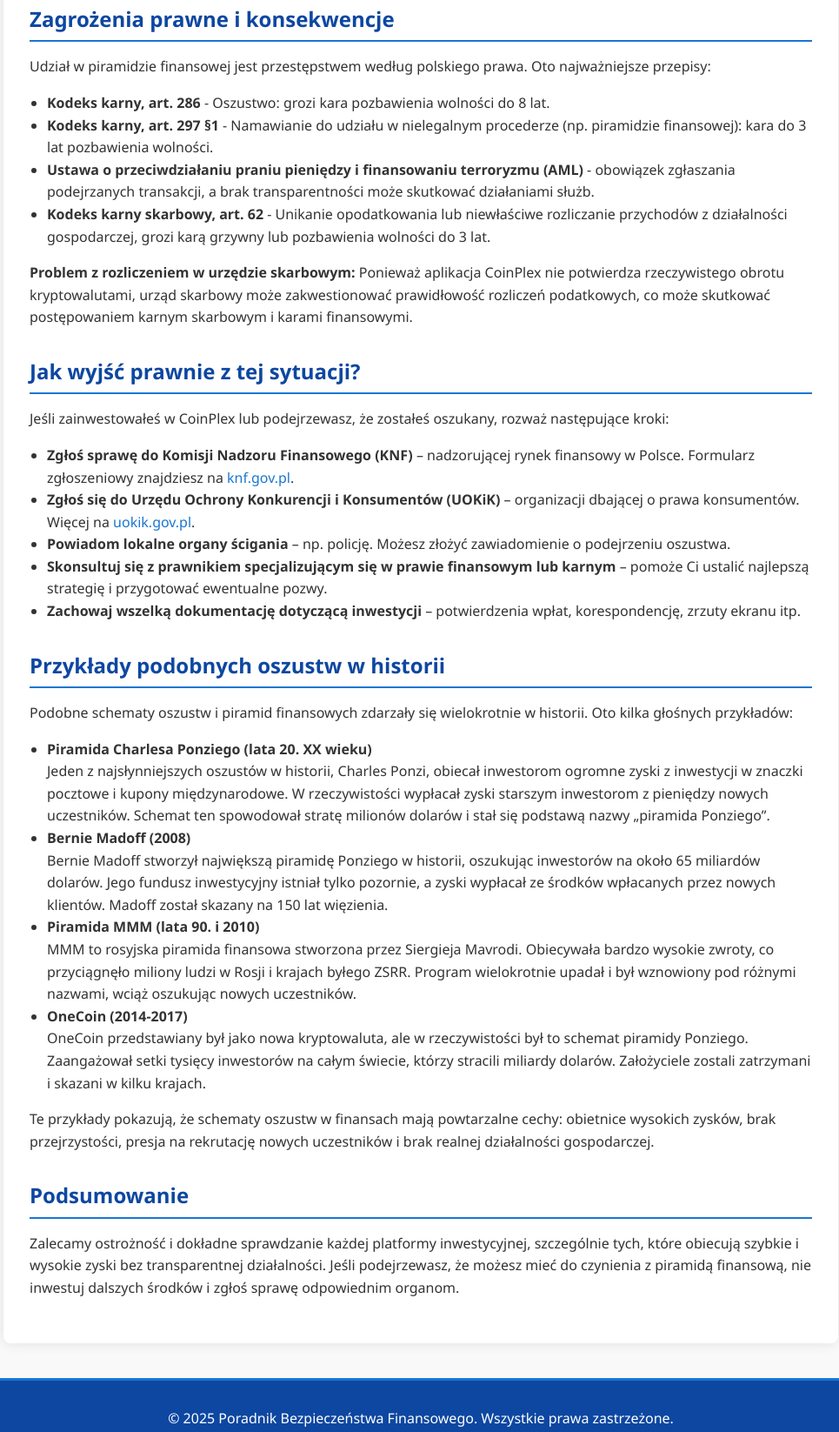
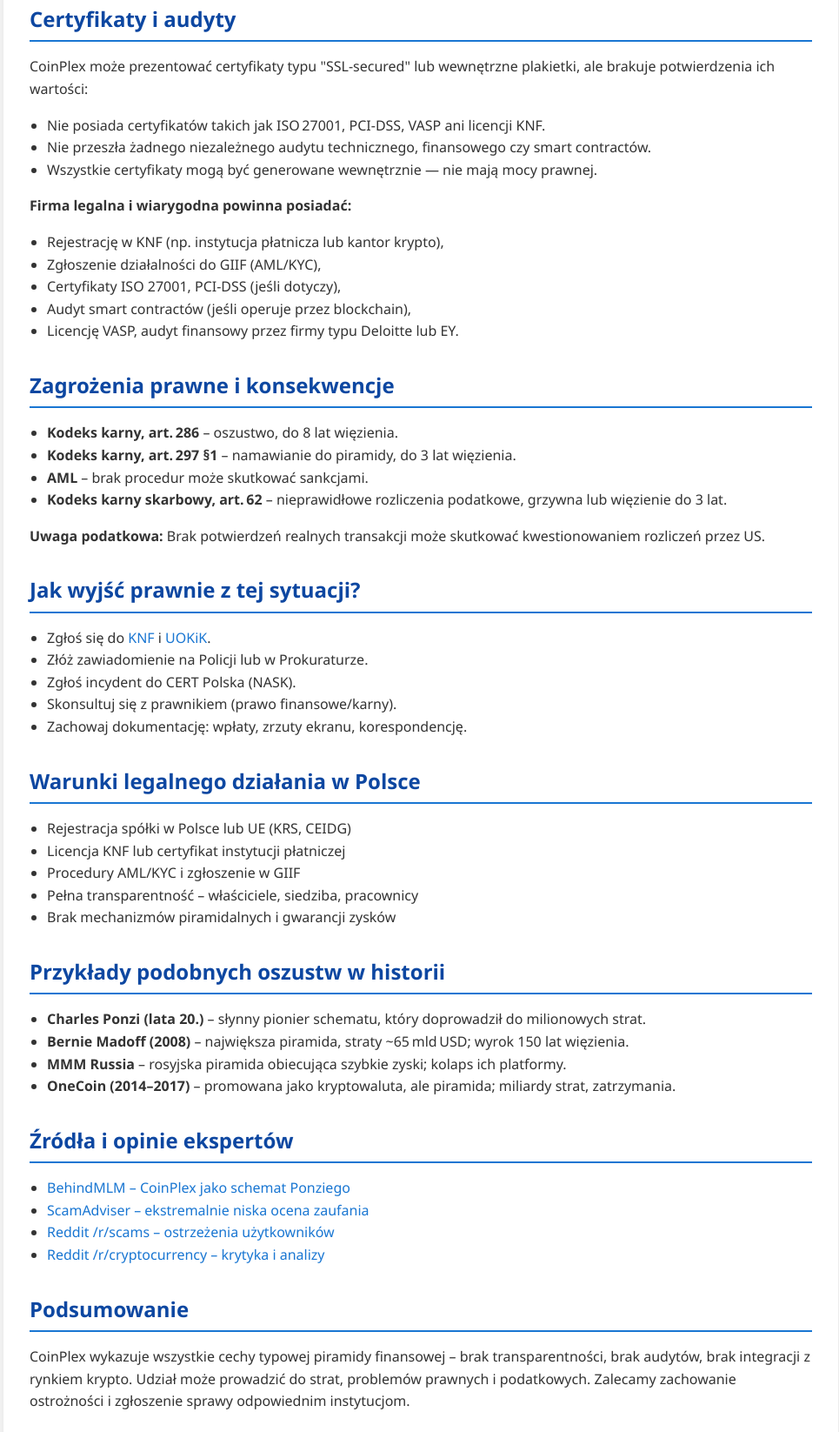
Before and after one commit to krzysztofadamjak/coimplex, a plain HTML site: page index.html in a window 1280 px wide. Shown: the part 1007-2653 px from the top of the page at 87% size, without its empty margins (156-1121 px from the left). Drawn offline with Linux system fonts and the light colour scheme.

Commit message:
Update index.html

```diff
--- a/index.html
+++ b/index.html
@@ -56,6 +56,14 @@
     a:hover {
       text-decoration: underline;
     }
+    .warning {
+      background-color: #fff3cd;
+      border-left: 6px solid #ffeeba;
+      padding: 10px 15px;
+      margin-bottom: 20px;
+      border-radius: 4px;
+      color: #856404;
+    }
     footer {
       background-color: #0d47a1;
       color: white;
@@ -64,14 +72,6 @@
       margin-top: 40px;
       font-size: 0.9rem;
       border-top: 3px solid #1976d2;
-    }
-    .warning {
-      background-color: #fff3cd;
-      border-left: 6px solid #ffeeba;
-      padding: 10px 15px;
-      margin-bottom: 20px;
-      border-radius: 4px;
-      color: #856404;
     }
   </style>
 </head>
@@ -108,61 +108,85 @@
     </section>
 
     <section>
+      <h2>Certyfikaty i audyty</h2>
+      <p>CoinPlex może prezentować certyfikaty typu "SSL-secured" lub wewnętrzne plakietki, ale brakuje potwierdzenia ich wartości:</p>
+      <ul>
+        <li>Nie posiada certyfikatów takich jak ISO 27001, PCI‑DSS, VASP ani licencji KNF.</li>
+        <li>Nie przeszła żadnego niezależnego audytu technicznego, finansowego czy smart contractów.</li>
+        <li>Wszystkie certyfikaty mogą być generowane wewnętrznie — nie mają mocy prawnej.</li>
+      </ul>
+      <p><strong>Firma legalna i wiarygodna powinna posiadać:</strong></p>
+      <ul>
+        <li>Rejestrację w KNF (np. instytucja płatnicza lub kantor krypto),</li>
+        <li>Zgłoszenie działalności do GIIF (AML/KYC),</li>
+        <li>Certyfikaty ISO 27001, PCI‑DSS (jeśli dotyczy),</li>
+        <li>Audyt smart contractów (jeśli operuje przez blockchain),</li>
+        <li>Licencję VASP, audyt finansowy przez firmy typu Deloitte lub EY.</li>
+      </ul>
+    </section>
+
+    <section>
       <h2>Zagrożenia prawne i konsekwencje</h2>
-      <p>Udział w piramidzie finansowej jest przestępstwem według polskiego prawa. Oto najważniejsze przepisy:</p>
       <ul>
-        <li><strong>Kodeks karny, art. 286</strong> - Oszustwo: grozi kara pozbawienia wolności do 8 lat.</li>
-        <li><strong>Kodeks karny, art. 297 §1</strong> - Namawianie do udziału w nielegalnym procederze (np. piramidzie finansowej): kara do 3 lat pozbawienia wolności.</li>
-        <li><strong>Ustawa o przeciwdziałaniu praniu pieniędzy i finansowaniu terroryzmu (AML)</strong> - obowiązek zgłaszania podejrzanych transakcji, a brak transparentności może skutkować działaniami służb.</li>
-        <li><strong>Kodeks karny skarbowy, art. 62</strong> - Unikanie opodatkowania lub niewłaściwe rozliczanie przychodów z działalności gospodarczej, grozi karą grzywny lub pozbawienia wolności do 3 lat.</li>
+        <li><strong>Kodeks karny, art. 286</strong> – oszustwo, do 8 lat więzienia.</li>
+        <li><strong>Kodeks karny, art. 297 §1</strong> – namawianie do piramidy, do 3 lat więzienia.</li>
+        <li><strong>AML</strong> – brak procedur może skutkować sankcjami.</li>
+        <li><strong>Kodeks karny skarbowy, art. 62</strong> – nieprawidłowe rozliczenia podatkowe, grzywna lub więzienie do 3 lat.</li>
       </ul>
-      <p><strong>Problem z rozliczeniem w urzędzie skarbowym:</strong> Ponieważ aplikacja CoinPlex nie potwierdza rzeczywistego obrotu kryptowalutami, urząd skarbowy może zakwestionować prawidłowość rozliczeń podatkowych, co może skutkować postępowaniem karnym skarbowym i karami finansowymi.</p>
+      <p><strong>Uwaga podatkowa:</strong> Brak potwierdzeń realnych transakcji może skutkować kwestionowaniem rozliczeń przez US.</p>
     </section>
 
     <section>
       <h2>Jak wyjść prawnie z tej sytuacji?</h2>
-      <p>Jeśli zainwestowałeś w CoinPlex lub podejrzewasz, że zostałeś oszukany, rozważ następujące kroki:</p>
       <ul>
-        <li><strong>Zgłoś sprawę do Komisji Nadzoru Finansowego (KNF)</strong> – nadzorującej rynek finansowy w Polsce. Formularz zgłoszeniowy znajdziesz na <a href="https://www.knf.gov.pl/">knf.gov.pl</a>.</li>
-        <li><strong>Zgłoś się do Urzędu Ochrony Konkurencji i Konsumentów (UOKiK)</strong> – organizacji dbającej o prawa konsumentów. Więcej na <a href="https://www.uokik.gov.pl/">uokik.gov.pl</a>.</li>
-        <li><strong>Powiadom lokalne organy ścigania</strong> – np. policję. Możesz złożyć zawiadomienie o podejrzeniu oszustwa.</li>
-        <li><strong>Skonsultuj się z prawnikiem specjalizującym się w prawie finansowym lub karnym</strong> – pomoże Ci ustalić najlepszą strategię i przygotować ewentualne pozwy.</li>
-        <li><strong>Zachowaj wszelką dokumentację dotyczącą inwestycji</strong> – potwierdzenia wpłat, korespondencję, zrzuty ekranu itp.</li>
+        <li>Zgłoś się do <a href="https://www.knf.gov.pl/">KNF</a> i <a href="https://www.uokik.gov.pl/">UOKiK</a>.</li>
+        <li>Złóż zawiadomienie na Policji lub w Prokuraturze.</li>
+        <li>Zgłoś incydent do CERT Polska (NASK).</li>
+        <li>Skonsultuj się z prawnikiem (prawo finansowe/karny).</li>
+        <li>Zachowaj dokumentację: wpłaty, zrzuty ekranu, korespondencję.</li>
+      </ul>
+    </section>
+
+    <section>
+      <h2>Warunki legalnego działania w Polsce</h2>
+      <ul>
+        <li>Rejestracja spółki w Polsce lub UE (KRS, CEIDG)</li>
+        <li>Licencja KNF lub certyfikat instytucji płatniczej</li>
+        <li>Procedury AML/KYC i zgłoszenie w GIIF</li>
+        <li>Pełna transparentność – właściciele, siedziba, pracownicy</li>
+        <li>Brak mechanizmów piramidalnych i gwarancji zysków</li>
       </ul>
     </section>
 
     <section>
       <h2>Przykłady podobnych oszustw w historii</h2>
-      <p>Podobne schematy oszustw i piramid finansowych zdarzały się wielokrotnie w historii. Oto kilka głośnych przykładów:</p>
       <ul>
-        <li>
-          <strong>Piramida Charlesa Ponziego (lata 20. XX wieku)</strong><br />
-          Jeden z najsłynniejszych oszustów w historii, Charles Ponzi, obiecał inwestorom ogromne zyski z inwestycji w znaczki pocztowe i kupony międzynarodowe. W rzeczywistości wypłacał zyski starszym inwestorom z pieniędzy nowych uczestników. Schemat ten spowodował stratę milionów dolarów i stał się podstawą nazwy „piramida Ponziego”.
-        </li>
-        <li>
-          <strong>Bernie Madoff (2008)</strong><br />
-          Bernie Madoff stworzył największą piramidę Ponziego w historii, oszukując inwestorów na około 65 miliardów dolarów. Jego fundusz inwestycyjny istniał tylko pozornie, a zyski wypłacał ze środków wpłacanych przez nowych klientów. Madoff został skazany na 150 lat więzienia.
-        </li>
-        <li>
-          <strong>Piramida MMM (lata 90. i 2010)</strong><br />
-          MMM to rosyjska piramida finansowa stworzona przez Siergieja Mavrodi. Obiecywała bardzo wysokie zwroty, co przyciągnęło miliony ludzi w Rosji i krajach byłego ZSRR. Program wielokrotnie upadał i był wznowiony pod różnymi nazwami, wciąż oszukując nowych uczestników.
-        </li>
-        <li>
-          <strong>OneCoin (2014-2017)</strong><br />
-          OneCoin przedstawiany był jako nowa kryptowaluta, ale w rzeczywistości był to schemat piramidy Ponziego. Zaangażował setki tysięcy inwestorów na całym świecie, którzy stracili miliardy dolarów. Założyciele zostali zatrzymani i skazani w kilku krajach.
-        </li>
+        <li><strong>Charles Ponzi (lata 20.)</strong> – słynny pionier schematu, który doprowadził do milionowych strat.</li>
+        <li><strong>Bernie Madoff (2008)</strong> – największa piramida, straty ~65 mld USD; wyrok 150 lat więzienia.</li>
+        <li><strong>MMM Russia</strong> – rosyjska piramida obiecująca szybkie zyski; kolaps ich platformy.</li>
+        <li><strong>OneCoin (2014–2017)</strong> – promowana jako kryptowaluta, ale piramida; miliardy strat, zatrzymania.</li>
       </ul>
-      <p>Te przykłady pokazują, że schematy oszustw w finansach mają powtarzalne cechy: obietnice wysokich zysków, brak przejrzystości, presja na rekrutację nowych uczestników i brak realnej działalności gospodarczej.</p>
+    </section>
+
+    <section>
+      <h2>Źródła i opinie ekspertów</h2>
+      <ul>
+        <li><a href="https://behindmlm.com/mlm-reviews/coinplex-review-click-a-button-app-ponzi-scheme/" target="_blank">BehindMLM – CoinPlex jako schemat Ponziego</a></li>
+        <li><a href="https://www.scamadviser.com/check-website/coinplex.ai" target="_blank">ScamAdviser – ekstremalnie niska ocena zaufania</a></li>
+        <li><a href="https://www.reddit.com/r/scams/" target="_blank">Reddit /r/scams – ostrzeżenia użytkowników</a></li>
+        <li><a href="https://www.reddit.com/r/cryptocurrency/" target="_blank">Reddit /r/cryptocurrency – krytyka i analizy</a></li>
+      </ul>
     </section>
 
     <section>
       <h2>Podsumowanie</h2>
-      <p>Zalecamy ostrożność i dokładne sprawdzanie każdej platformy inwestycyjnej, szczególnie tych, które obiecują szybkie i wysokie zyski bez transparentnej działalności. Jeśli podejrzewasz, że możesz mieć do czynienia z piramidą finansową, nie inwestuj dalszych środków i zgłoś sprawę odpowiednim organom.</p>
+      <p>CoinPlex wykazuje wszystkie cechy typowej piramidy finansowej – brak transparentności, brak audytów, brak integracji z rynkiem krypto. Udział może prowadzić do strat, problemów prawnych i podatkowych. Zalecamy zachowanie ostrożności i zgłoszenie sprawy odpowiednim instytucjom.</p>
     </section>
   </main>
 
   <footer>
-    <p>© 2025 Poradnik Bezpieczeństwa Finansowego. Wszystkie prawa zastrzeżone.</p>
+    <p>© 2025 Niezbędnik IT. Wszystkie prawa zastrzeżone.</p>
   </footer>
+
 </body>
 </html>
```
